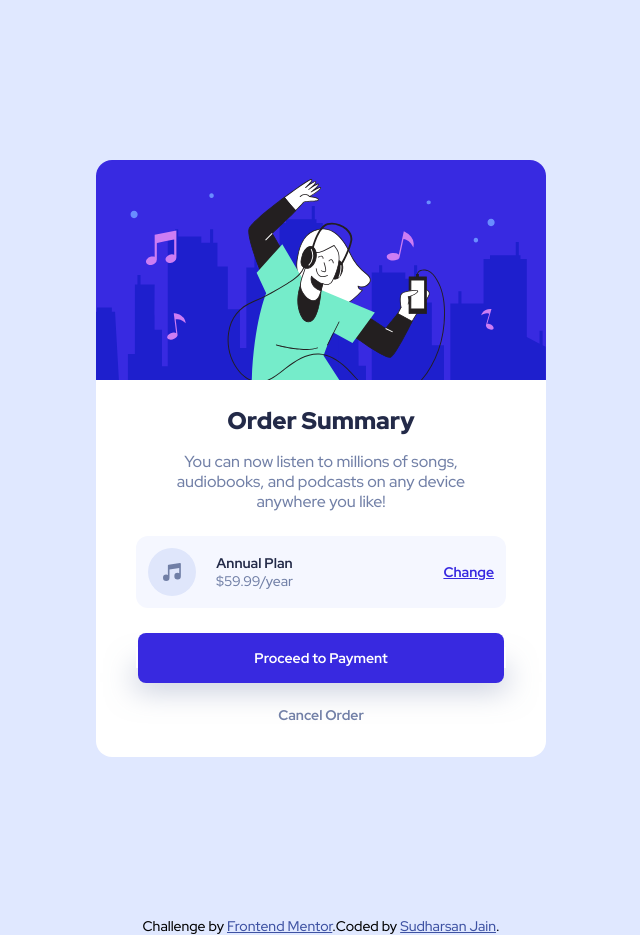
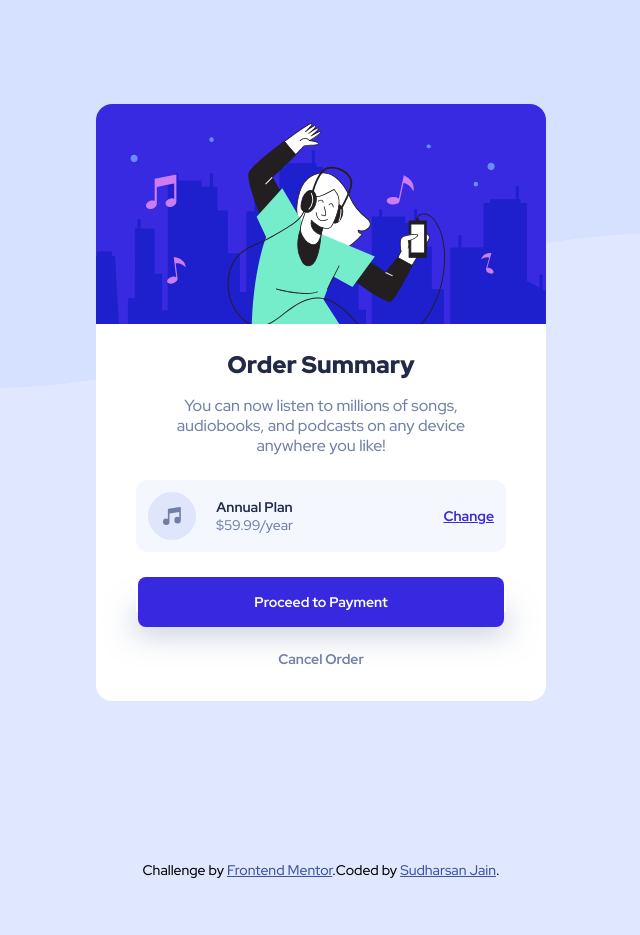
Before and after one commit to Sudarsh1010/order-summary-component-main, a plain HTML site: page index.html in a window 1280 px wide. Shown: the whole page, without its empty margins (319-959 px from the left). After the commit the page ends 904 px from the top, so only its background shows below. Drawn offline with Linux system fonts and the light colour scheme.

Commit message:
Added Background Image

```diff
--- a/style.css
+++ b/style.css
@@ -23,16 +23,20 @@
 body {
   font-family: "Red Hat Display", sans-serif;
   font-size: 16px;
-  margin: 0 auto;
   text-align: center;
   background-color: var(--Pale-blue);
+  background-image: url(/images/pattern-background-mobile.svg);
+  background-repeat: no-repeat;
+  background-size: contain;
 }
 
 .container {
   border-radius: 0.5rem;
   background-color: white;
-  margin: 4.5rem 3rem 3rem;
+  margin: 4.5rem auto 3rem;
   border-radius: 1rem;
+  max-width: 300px;
+  width: 100%;
 }
 
 /* card banner */
@@ -137,9 +141,15 @@ body {
 }
 
 /* media queries */
-@media screen and (min-width: 375px) {
+@media screen and (min-width: 450px) {
+  body {
+    background-image: url(/images/pattern-background-desktop.svg);
+    background-repeat: no-repeat;
+    background-size: contain;
+    min-height: 100vh;
+  }
   .container {
-    margin: 10rem auto 10rem;
+    margin: 6.5rem auto 10rem;
     max-width: 450px;
     width: 100%;
   }
```
Also changed, not shown: index.html (+1 -1 lines).
